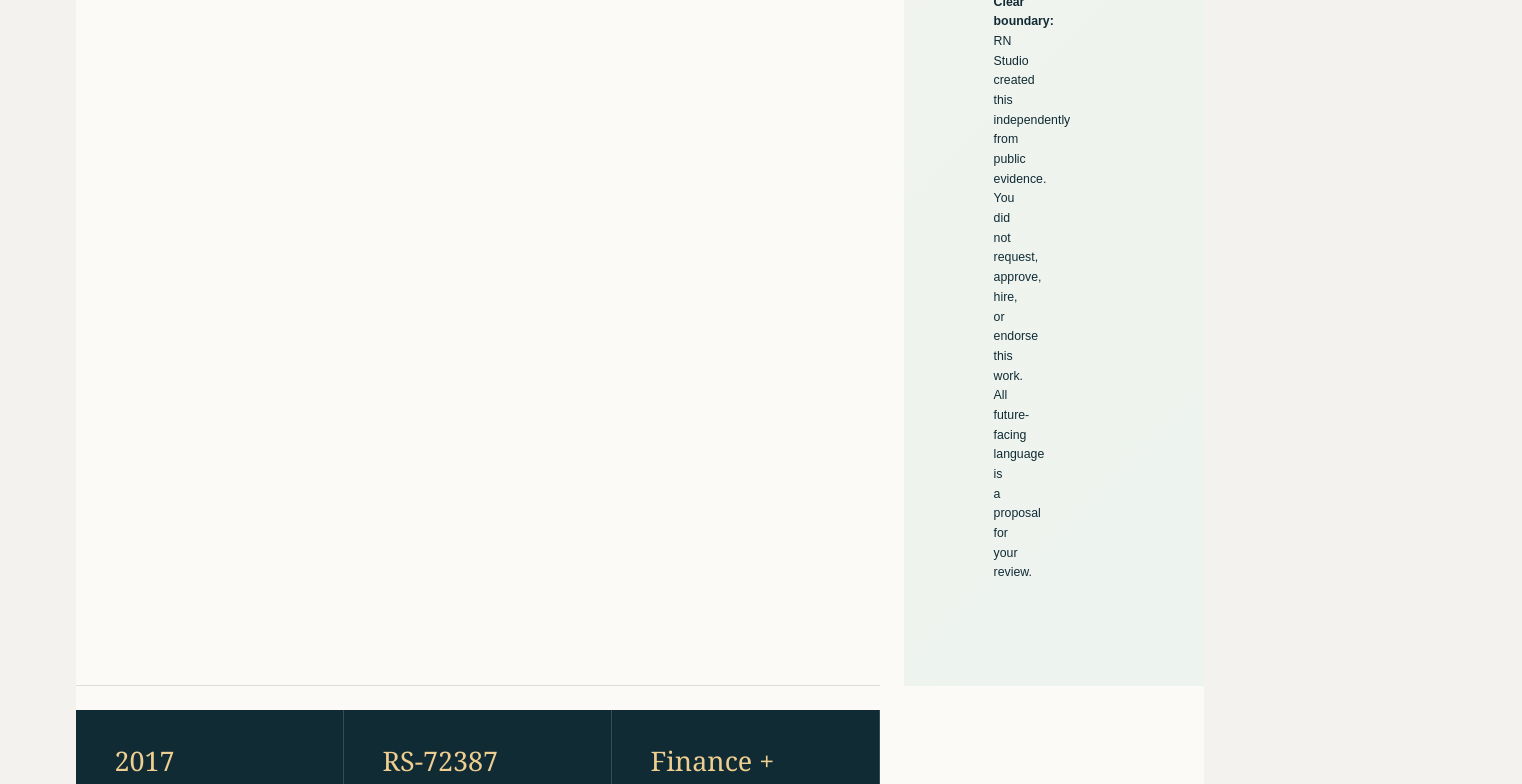
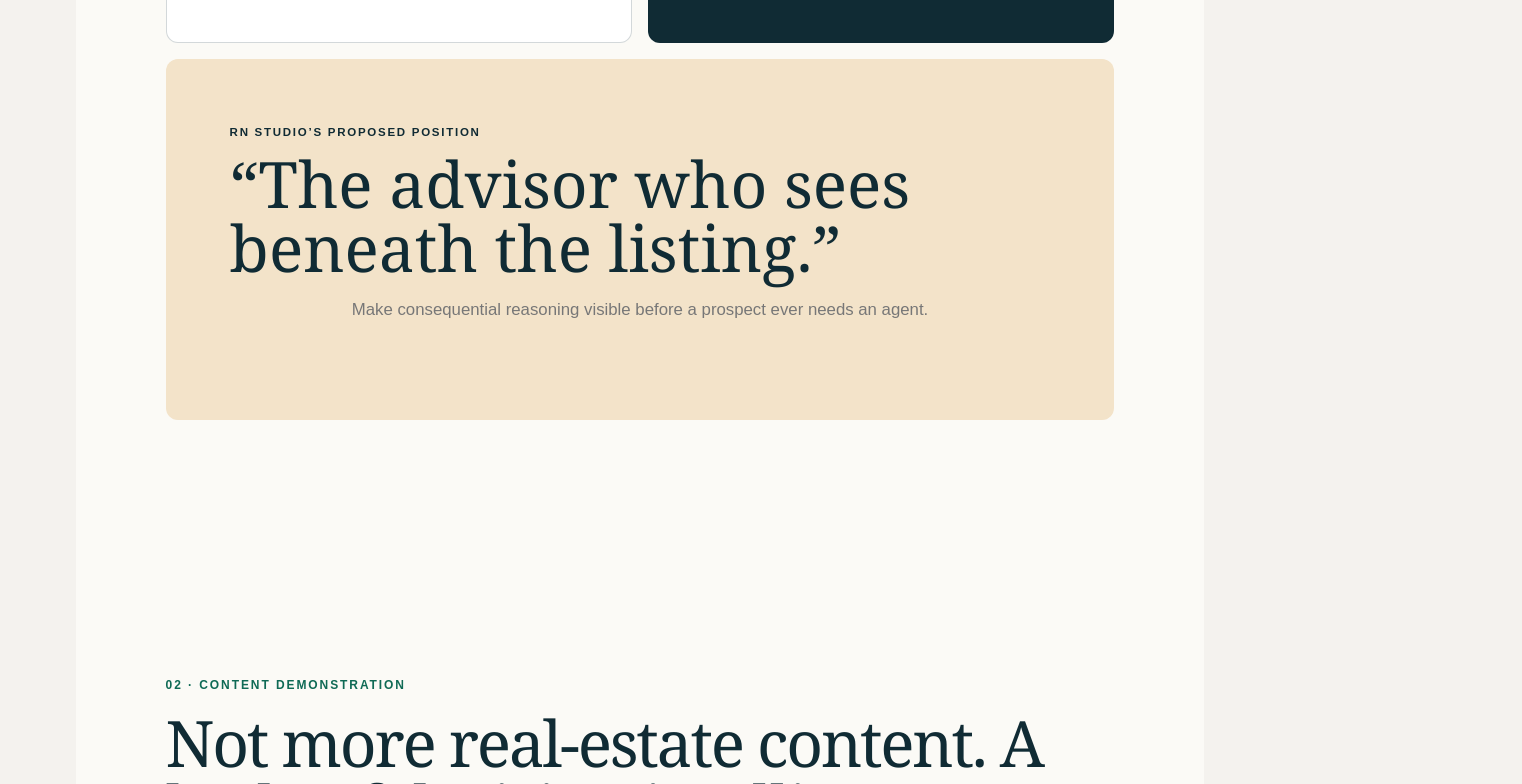
Before and after one commit to rn-collins/future-professional-profiles, a Next.js app: page /for-mark in a window 1280 px wide. Shown: the part 2350-3134 px from the top of the page, 1522 px wide, since content can reach past the window. Built offline with nearby package versions, Linux system fonts and the light colour scheme.

Commit message:
Isolate Mark layout from legacy profile grid

```diff
--- a/app/for-mark/for-mark.module.css
+++ b/app/for-mark/for-mark.module.css
@@ -1,4 +1,4 @@
-.page { --ink:#102b34; --green:#0f6a55; --mist:#e9f1ed; --sand:#f3e3c9; --paper:#fbfaf6; min-height:100vh; color:var(--ink); background:var(--paper); font-family:Arial,Helvetica,sans-serif; }
+.page { --ink:#102b34; --green:#0f6a55; --mist:#e9f1ed; --sand:#f3e3c9; --paper:#fbfaf6; display:block; min-height:100vh; color:var(--ink); background:var(--paper); font-family:Arial,Helvetica,sans-serif; }
 .topbar { position:sticky; top:0; z-index:20; display:flex; align-items:center; gap:2rem; min-height:72px; padding:0 clamp(1.2rem,5vw,5rem); border-bottom:1px solid rgba(16,43,52,.14); background:rgba(251,250,246,.94); backdrop-filter:blur(14px); }
 .brand { display:flex; align-items:center; gap:.7rem; margin-right:auto; color:inherit; text-decoration:none; }
 .brand span { display:grid; place-items:center; width:38px; aspect-ratio:1; border-radius:50%; background:var(--ink); color:white; font:700 .76rem Georgia,serif; letter-spacing:.06em; }
--- a/scripts/mark-private-experience-test.mjs
+++ b/scripts/mark-private-experience-test.mjs
@@ -30,6 +30,7 @@ assert.match(route, /What would this require from me\?/, "time and participation
 assert.match(route, /What this page already proves/, "the experience must make RN Studio's demonstrated value explicit");
 assert.match(route, /rel=["']noreferrer["']/, "external evidence links need referrer protection");
 assert.match(css, /@media\(max-width:520px\)/, "small mobile layout is required");
+assert.match(css, /\.page\s*\{[^}]*display:block/, "route must neutralize the legacy global main grid");
 assert.match(css, /@media\(prefers-reduced-motion:reduce\)/, "reduced-motion handling is required");
 assert.match(css, /@media print/, "print/PDF treatment is required");
 assert.match(css, /\.proofStrip,\.sample,\.darkCard,\.finalCta,\.footer\{color:var\(--ink\);background:white!important/, "print must not leave light copy dependent on background graphics");
```
